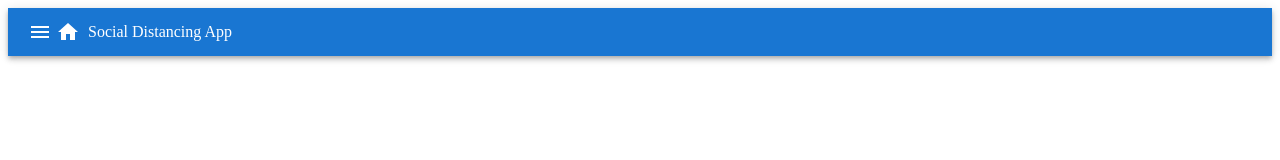
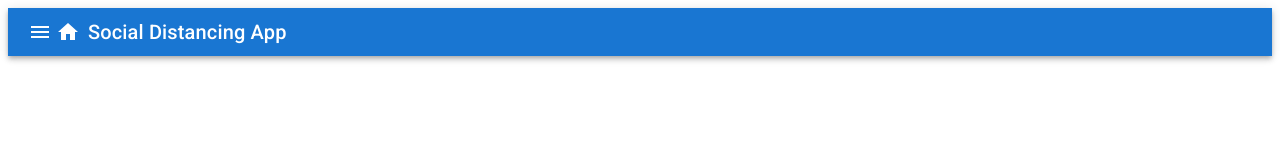
Before and after one commit to jonathanrichardl/SocialDistancingWatch-Frontend, a React (Create React App) app: page / in a window 1280 px wide. Shown: the top 160 px of the page. Built offline with nearby package versions, Linux system fonts and the light colour scheme.

Commit message:
change font

```diff
--- a/src/components/navbar/NavigationBar.js
+++ b/src/components/navbar/NavigationBar.js
@@ -15,7 +15,7 @@ function Navbar({openMenu}){
                 <IconButton component={Link} to="/components/Home"  edge="start" color="inherit" aria-label="Home">
                     <HomeIcon/>
                 </IconButton>
-                <Typography variant="h7" component="div">
+                <Typography variant="h6" component="div">
                     Social Distancing App
                 </Typography>
             </Toolbar>
```
